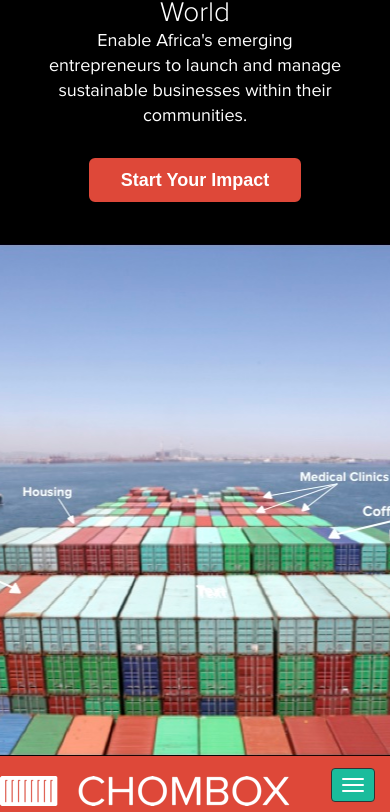
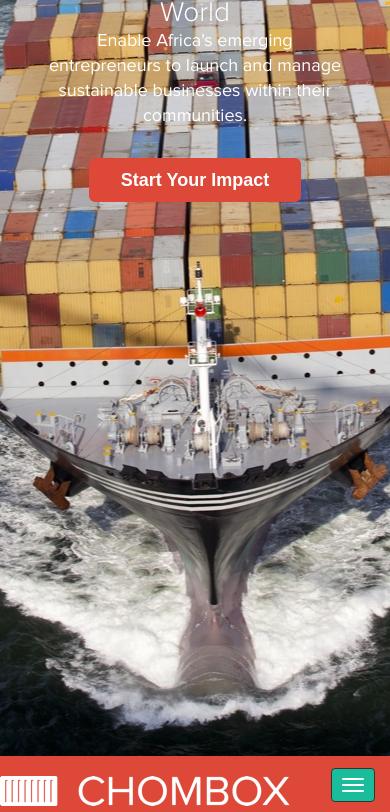
Before and after one commit to chomboxkenya/chomboxkenya.github.io, a plain HTML site: page index.html in a window 390 px wide. Shown: the part 88-900 px from the top of the page. Drawn offline with nearby package versions, Linux system fonts and the light colour scheme; a script that the page names is missing.

Commit message:
updating media

```diff
--- a/css/overrides.css
+++ b/css/overrides.css
@@ -303,7 +303,7 @@ body {
 @media (max-width: 767px)
 and (orientation: portrait) {
     #intro {
-        background: url("../images/freightertop_767.jpg") no-repeat bottom center;
+        background: url("../images/freightertop2_767.jpg") no-repeat bottom center;
         /*height: 100%;*/
         /*padding: 0;*/
         /*background-attachment: fixed;*/
```
Also changed, not shown: images/freightertop2_767.jpg (added).
